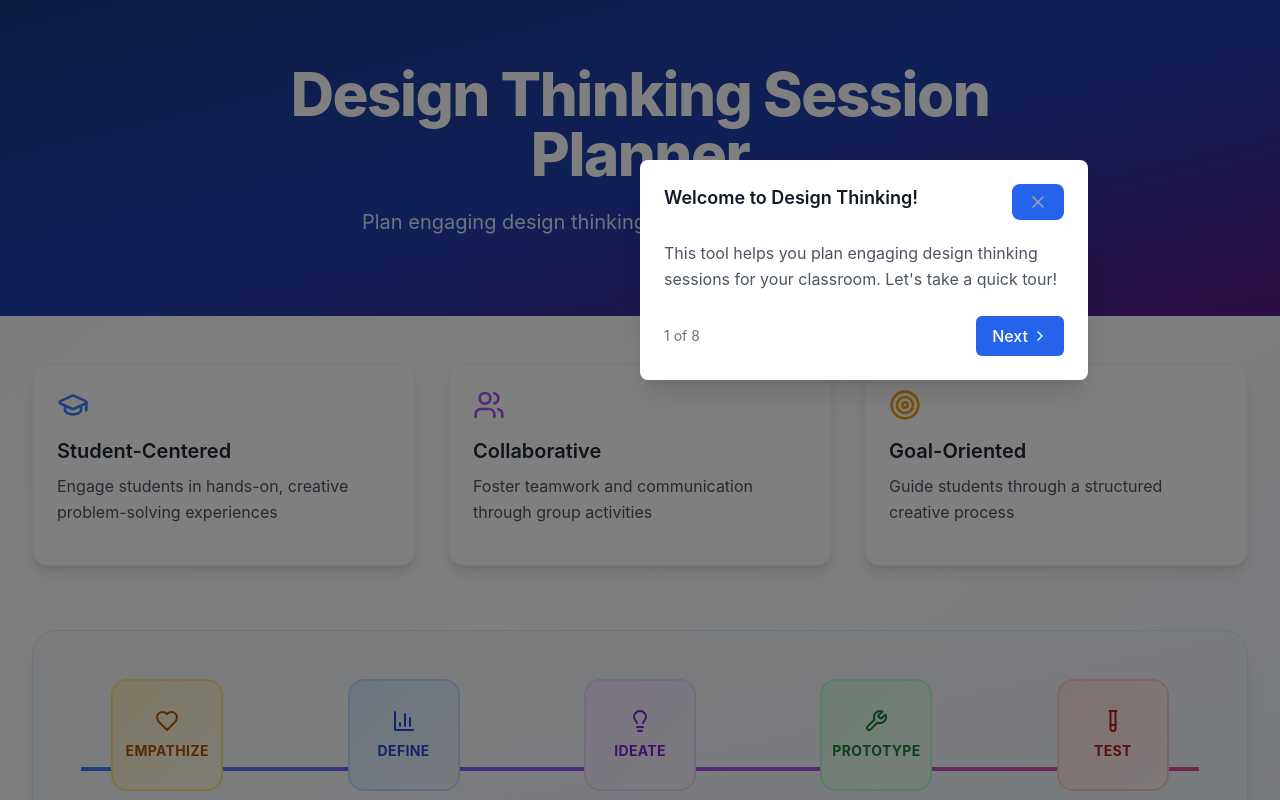
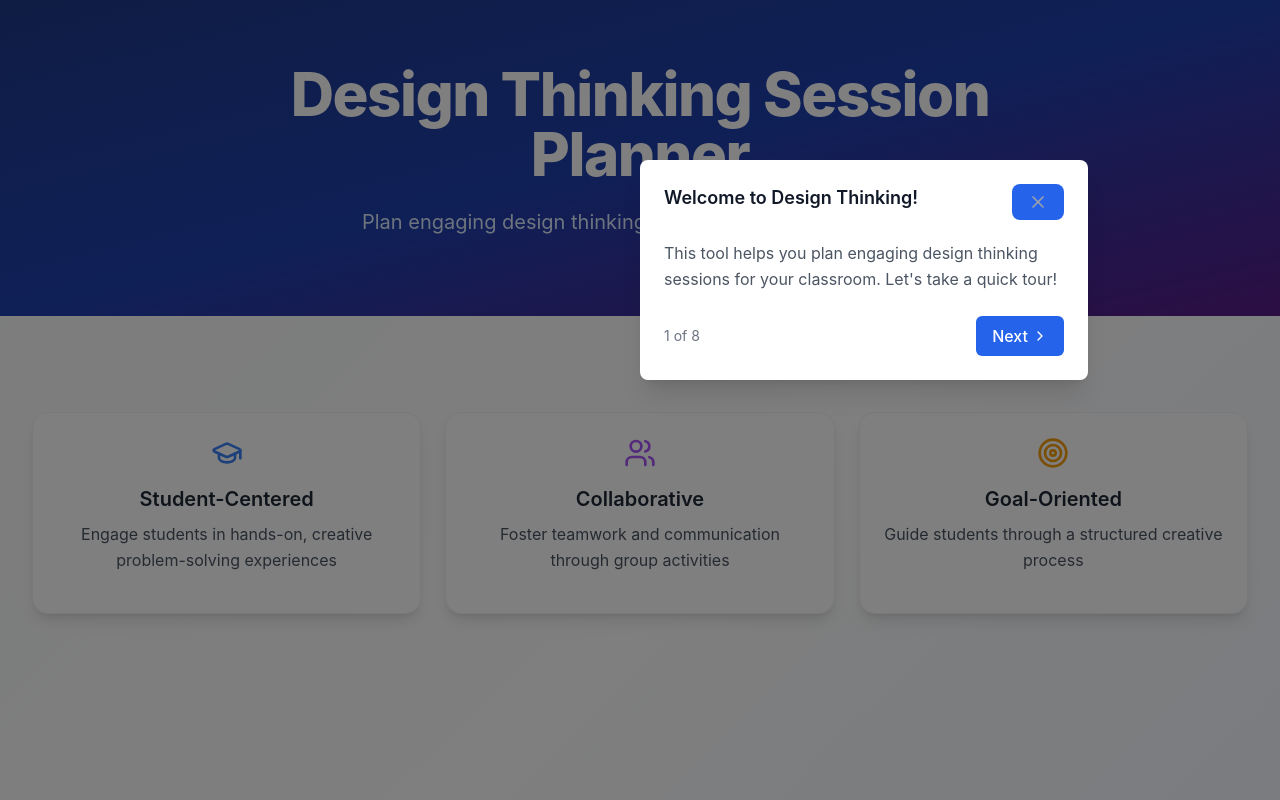
Before and after one commit to djeich/dt-session-planner, a React (Vite) app: page / in a window 1280 px wide. Shown: the top 800 px of the page. Built offline with nearby package versions, Linux system fonts and the light colour scheme.

Commit message:
feat: improve design thinking process visualization - Add consistent sizing for phase icons (90x90px) - Add informative tooltips on hover for each phase - Center and improve spacing of process visualization - Update styling for better visual hierarchy

```diff
--- a/src/App.css
+++ b/src/App.css
@@ -50,11 +50,11 @@ body {
 
 /* Layout Components */
 .container {
-  @apply max-w-7xl mx-auto px-4 sm:px-6 lg:px-8;
+  @apply max-w-7xl mx-auto px-4 sm:px-6 lg:px-8 flex flex-col items-center;
 }
 
 .section {
-  @apply py-12;
+  @apply py-12 w-full flex flex-col items-center;
 }
 
 /* Card Styles */
@@ -88,18 +88,20 @@ body {
 /* Design Process Section */
 .design-process {
   @apply relative py-12 px-6 my-8 rounded-3xl bg-gradient-to-br from-gray-50 to-blue-50
-         border border-blue-100 shadow-xl;
+         border border-blue-100 shadow-xl max-w-6xl mx-auto;
 }
 
 .process-line {
-  @apply absolute top-1/2 left-12 right-12 h-1 -translate-y-1/2
+  @apply absolute top-1/2 left-[10%] right-[10%] h-1 -translate-y-1/2
          bg-gradient-to-r from-blue-500 via-purple-500 to-pink-500;
 }
 
 .phase-button {
-  @apply relative z-10 w-28 h-28 rounded-2xl flex flex-col items-center justify-center
-         transition-all duration-300 ease-in-out
-         hover:-translate-y-2 hover:shadow-lg;
+  @apply relative z-10 rounded-xl flex flex-col items-center justify-center
+         transition-all duration-300 ease-in-out text-center
+         hover:-translate-y-2 hover:shadow-lg mx-auto;
+  width: 90px;
+  height: 90px;
   backdrop-filter: blur(8px);
 }
 
@@ -211,3 +213,41 @@ body {
     @apply left-6 right-6;
   }
 }
+
+/* Text Centering */
+.text-content {
+  @apply max-w-4xl mx-auto text-center;
+}
+
+.section-description {
+  @apply text-lg text-gray-600 mb-8 max-w-3xl mx-auto text-center;
+}
+
+/* Card Grid Layout */
+.card-grid {
+  @apply grid grid-cols-1 md:grid-cols-2 lg:grid-cols-3 gap-6 max-w-7xl mx-auto;
+}
+
+/* Phase Button Tooltips */
+.phase-tooltip {
+  @apply absolute invisible opacity-0 bg-white px-4 py-2 rounded-lg shadow-lg text-sm
+         text-gray-700 w-48 text-center transition-all duration-200 -translate-y-2
+         border border-gray-100;
+  bottom: calc(100% + 10px);
+  left: 50%;
+  transform: translateX(-50%);
+  pointer-events: none;
+}
+
+.phase-button:hover .phase-tooltip {
+  @apply visible opacity-100 -translate-y-0;
+}
+
+/* Tooltip Arrow */
+.phase-tooltip:after {
+  content: '';
+  @apply absolute w-3 h-3 bg-white rotate-45 border-b border-r border-gray-100;
+  bottom: -7px;
+  left: 50%;
+  transform: translateX(-50%);
+}
--- a/src/App.tsx
+++ b/src/App.tsx
@@ -73,7 +73,7 @@ function App() {
       >
         <div className="container">
           <motion.div
-            className="text-center max-w-4xl mx-auto"
+            className="text-content"
             initial={{ y: -20 }}
             animate={{ y: 0 }}
             transition={{ delay: 0.2, duration: 0.5 }}
@@ -91,22 +91,24 @@ function App() {
       <main className="container py-12">
         {/* Overview Section */}
         <motion.section
-          className="mb-16"
+          className="section mb-16 w-full"
           initial={{ opacity: 0, y: 20 }}
           animate={{ opacity: 1, y: 0 }}
           transition={{ delay: 0.3 }}
         >
-          <div className="grid md:grid-cols-3 gap-8 mb-12">
+          <div className="card-grid">
             <motion.div
               className="card"
               whileHover={{ y: -5 }}
               transition={{ duration: 0.2 }}
             >
+              <div className="flex flex-col items-center text-center">
                 <GraduationCap className="w-8 h-8 text-blue-500 mb-4" />
                 <h3 className="text-xl font-semibold mb-2">Student-Centered</h3>
                 <p className="text-gray-600">
                   Engage students in hands-on, creative problem-solving experiences
                 </p>
+              </div>
             </motion.div>
 
             <motion.div
@@ -114,11 +116,13 @@ function App() {
               whileHover={{ y: -5 }}
               transition={{ duration: 0.2 }}
             >
+              <div className="flex flex-col items-center text-center">
                 <Users className="w-8 h-8 text-purple-500 mb-4" />
                 <h3 className="text-xl font-semibold mb-2">Collaborative</h3>
                 <p className="text-gray-600">
                   Foster teamwork and communication through group activities
                 </p>
+              </div>
             </motion.div>
 
             <motion.div
@@ -126,25 +130,27 @@ function App() {
               whileHover={{ y: -5 }}
               transition={{ duration: 0.2 }}
             >
+              <div className="flex flex-col items-center text-center">
                 <Target className="w-8 h-8 text-amber-500 mb-4" />
                 <h3 className="text-xl font-semibold mb-2">Goal-Oriented</h3>
                 <p className="text-gray-600">
                   Guide students through a structured creative process
                 </p>
+              </div>
             </motion.div>
           </div>
         </motion.section>
 
         {/* Design Process Section */}
-        <section className="mb-16">
+        <section className="section mb-16 w-full">
           <motion.div
-            className="design-process"
+            className="design-process w-full"
             initial={{ opacity: 0 }}
             animate={{ opacity: 1 }}
             transition={{ delay: 0.4 }}
           >
             <div className="process-line" />
-            <div className="flex flex-wrap md:flex-nowrap justify-between items-center relative z-10 gap-4">
+            <div className="flex flex-wrap md:flex-nowrap justify-center items-center relative z-10 gap-8">
               {phases.map((phase, index) => {
                 const Icon = phaseIcons[phase]
                 return (
@@ -163,6 +169,9 @@ function App() {
                       whileHover={{ y: -8 }}
                       whileTap={{ scale: 0.95 }}
                     >
+                      <div className="phase-tooltip">
+                        {phaseDescriptions[phase]}
+                      </div>
                       <Icon className="w-6 h-6 mb-2" />
                       <span className="text-sm font-bold tracking-wide">
                         {phase.toUpperCase()}
@@ -172,7 +181,7 @@ function App() {
                 )
               })}
             </div>
-            <div className="flex justify-between mt-8">
+            <div className="flex justify-center gap-4 mt-8">
               <motion.span
                 className="px-4 py-2 rounded-full bg-blue-50 text-blue-700 font-medium text-sm"
                 whileHover={{ y: -2 }}
@@ -193,13 +202,14 @@ function App() {
         <AnimatePresence mode="wait">
           {selectedPhase && (
             <motion.section
+              className="section w-full"
               initial={{ opacity: 0, y: 20 }}
               animate={{ opacity: 1, y: 0 }}
               exit={{ opacity: 0, y: -20 }}
               transition={{ duration: 0.3 }}
             >
-              <div className="card mb-8">
-                <div className="flex items-center gap-3 mb-4">
+              <div className="card w-full">
+                <div className="flex items-center justify-center gap-3 mb-4">
                   {phaseIcons[selectedPhase] && (
                     <div className={`p-2 rounded-lg bg-${selectedPhase.toLowerCase()}-50`}>
                       {React.createElement(phaseIcons[selectedPhase], {
@@ -207,15 +217,15 @@ function App() {
                       })}
                     </div>
                   )}
-                  <div>
+                  <div className="text-center">
                     <h2 className="text-2xl font-bold text-gray-900">{selectedPhase} Phase</h2>
-                    <p className="text-gray-600 mt-1">{phaseDescriptions[selectedPhase]}</p>
+                    <p className="text-gray-600 mt-1 max-w-2xl">{phaseDescriptions[selectedPhase]}</p>
                   </div>
                 </div>
 
                 <FilterBar onFilterChange={filters => setFilters(filters)} />
 
-                <div className="grid grid-cols-1 md:grid-cols-2 lg:grid-cols-3 gap-6 mt-6">
+                <div className="card-grid mt-6">
                   {filteredActivities.map((activity, index) => (
                     <motion.div
                       key={activity.id}
```
Lines whose indentation alone changed are shown as unchanged.
